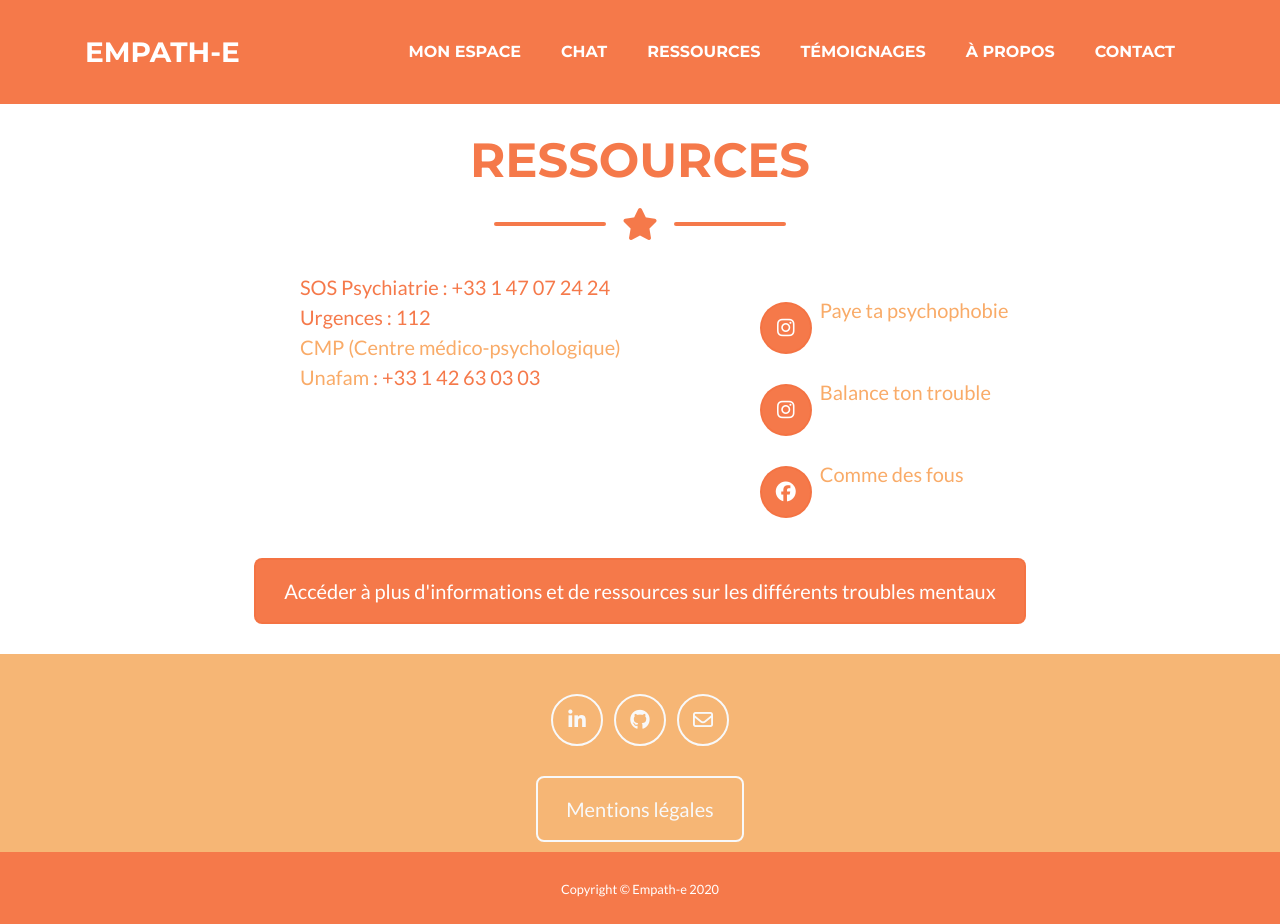
After one commit to aspidistras/empath-e, a Django app: page /resources/ in a window 1280 px wide. The commit adds this page. Run offline with Django 3.2, Linux system fonts and the light colour scheme; some libraries are stand-ins or nearby versions.

Commit message:
Resources template and view created and tested
+ some useful links and numbers included

```diff
--- a/app/static/css/custom.css
+++ b/app/static/css/custom.css
@@ -87,7 +87,7 @@ input {
 
 }
 
-#login-section, #new-account-section {
+#login-section, #new-account-section, #resources {
     padding-top: 140px;
     padding-bottom: 30px;
 }
@@ -109,3 +109,11 @@ input {
 .close:active, .close:hover {
     color: white !important;
 }
+
+li {
+    list-style-type: none;
+}
+
+#links {
+    font-size: 20px;
+}
--- /dev/null
+++ b/app/templates/app/resources.html
@@ -0,0 +1,85 @@
+{% extends 'app/base.html' %}
+{% load static %}
+
+{% block content %}
+
+<!-- Resources Section -->
+<section class="page-section" id="resources">
+
+    <div class="container-fluid">
+
+      <!-- Resources Section Heading -->
+      <h2 class="page-section-heading text-center text-uppercase text-secondary mb-0">Ressources</h2>
+
+      <!-- Icon Divider -->
+      <div class="divider-custom">
+        <div class="divider-custom-line"></div>
+        <div class="divider-custom-icon">
+          <i class="fas fa-star"></i>
+        </div>
+        <div class="divider-custom-line"></div>
+      </div>
+
+      <!-- Resources links -->
+
+        <div class="container">
+          <div class="row text-secondary" id="links">
+            <div class="col-xs-5 offset-lg-2 mb-lg-0">
+                <ul>
+                    <li>
+                        SOS Psychiatrie : +33 1 47 07 24 24
+                    </li>
+                    <li>
+                        Urgences : 112
+                    </li>
+                    <li>
+                        <a href="http://www.psycom.org/Glossaire-des-structures/Centre-medico-psychologique-CMP">
+                            CMP (Centre médico-psychologique)
+                        </a>
+                    </li>
+                    <li>
+                        <a href="https://www.unafam.org">
+                            Unafam
+                        </a>
+                         : +33 1 42 63 03 03
+                    </li>
+                </ul>
+            </div>
+            <div class="col-xs-5 offset-md-1 mb-lg-0">
+                <ul>
+                    <li>
+                        <a href="https://www.linkedin.com/in/clémence-mourot-839490144/">
+                            <div class="btn btn-outline-light btn-social btn-primary mx-1">
+                                <i class="fab fa-instagram"></i>
+                            </div>
+                            Paye ta psychophobie
+                        </a>
+                    </li>
+                    <li>
+                        <a href="https://www.linkedin.com/in/clémence-mourot-839490144/">
+                            <div class="btn btn-outline-light btn-social btn-primary mx-1">
+                                <i class="fab fa-instagram"></i>
+                            </div>
+                            Balance ton trouble
+                        </a>
+                    </li>
+                    <li>
+                        <a href="https://www.linkedin.com/in/clémence-mourot-839490144/">
+                            <div class="btn btn-outline-light btn-social btn-primary mx-1">
+                                <i class="fab fa-facebook"></i>
+                            </div>
+                            Comme des fous
+                        </a>
+                    </li>
+                    </ul>
+                </div>
+            </div>
+            <div class="text-center mt-4">
+                <a class="btn btn-primary btn-xl" href="/disorders/">Accéder à plus d'informations et de ressources sur les différents troubles mentaux</a>
+              </div>
+          </div>
+        </div>
+
+</section>
+
+{% endblock %}
--- a/app/urls.py
+++ b/app/urls.py
@@ -8,6 +8,7 @@ app_name = 'app'
 urlpatterns = [
     url(r'^$', base.index, name='index'),
     url(r'^legal-notices/$', base.legal_notices, name='legal_notices'),
+    url(r'^resources/$', base.resources, name='resources'),
     url(r'^login/$', user.user_login, name="login"),
     url(r'^new-user/$', user.create_account, name="create_account"),
     url(r'^account/$', user.account, name="account"),
--- a/app/views/base.py
+++ b/app/views/base.py
@@ -1,10 +1,7 @@
-from django.shortcuts import render
 from django.template import loader
 from django.http import HttpResponse
 
 # Create your views here.
-
-from django.http import HttpResponse
 
 
 def index(request):
@@ -19,3 +16,10 @@ def legal_notices(request):
 
     template = loader.get_template("app/legal-notices.html")
     return HttpResponse(template.render(request=request))
+
+
+def resources(request):
+    """Resources page view"""
+
+    template = loader.get_template("app/resources.html")
+    return HttpResponse(template.render(request=request))
--- a/app/views/user.py
+++ b/app/views/user.py
@@ -32,7 +32,7 @@ def user_login(request):
                     return HttpResponseRedirect('/account/')
 
             else:
-                messages.error(request,'Le pseudo ou le mot de passe est incorrect.')
+                messages.error(request, 'Le pseudo ou le mot de passe est incorrect.')
 
     # if a GET (or any other method) we'll create a blank form
     else:
--- a/empath_e/urls.py
+++ b/empath_e/urls.py
@@ -16,7 +16,6 @@ Including another URLconf
 
 
 from django.contrib import admin
-from django.urls import path, include
 from django.conf.urls import include, url
 from django.conf import settings
 from django.conf.urls.static import static
```
Also changed, not shown: app/tests/tests_views/test_base.py (+6 -2 lines), app/tests/tests_views/test_user.py (+1 -1 lines), app/models/__init__.py (added).
